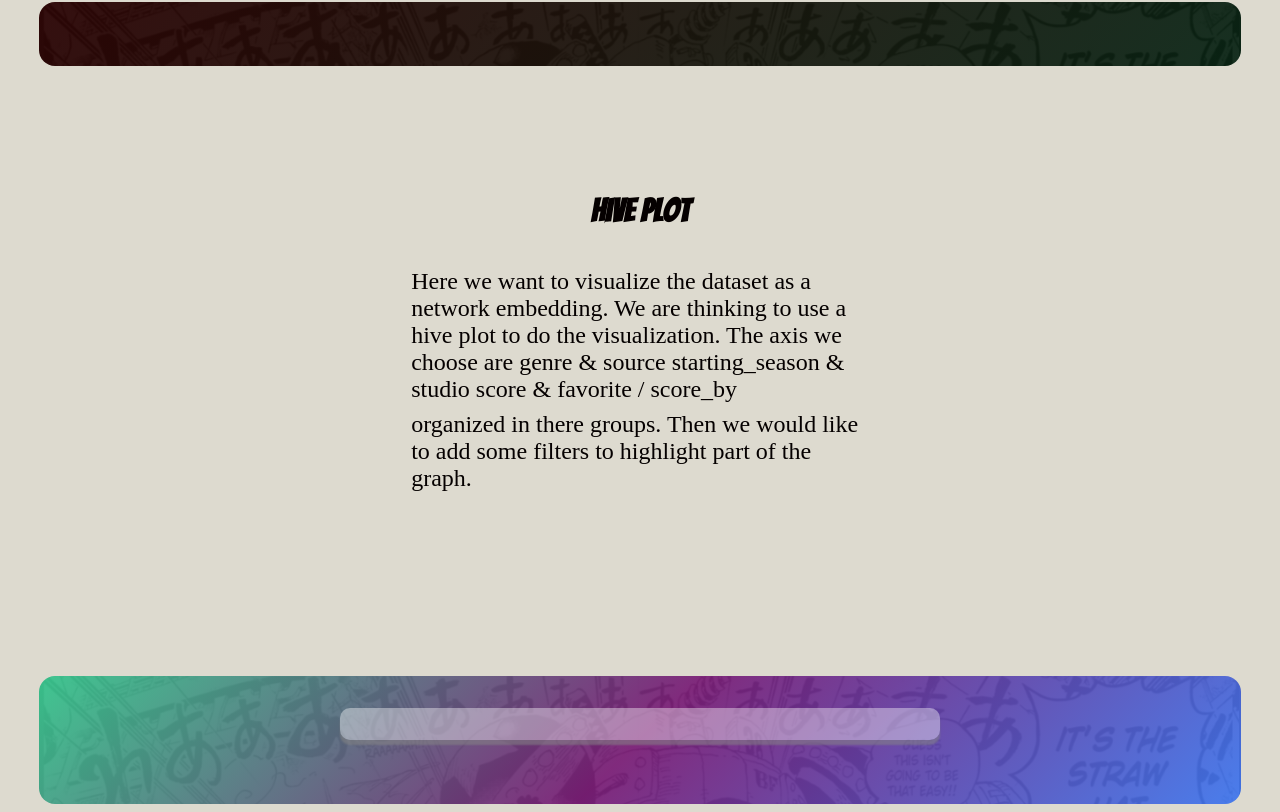
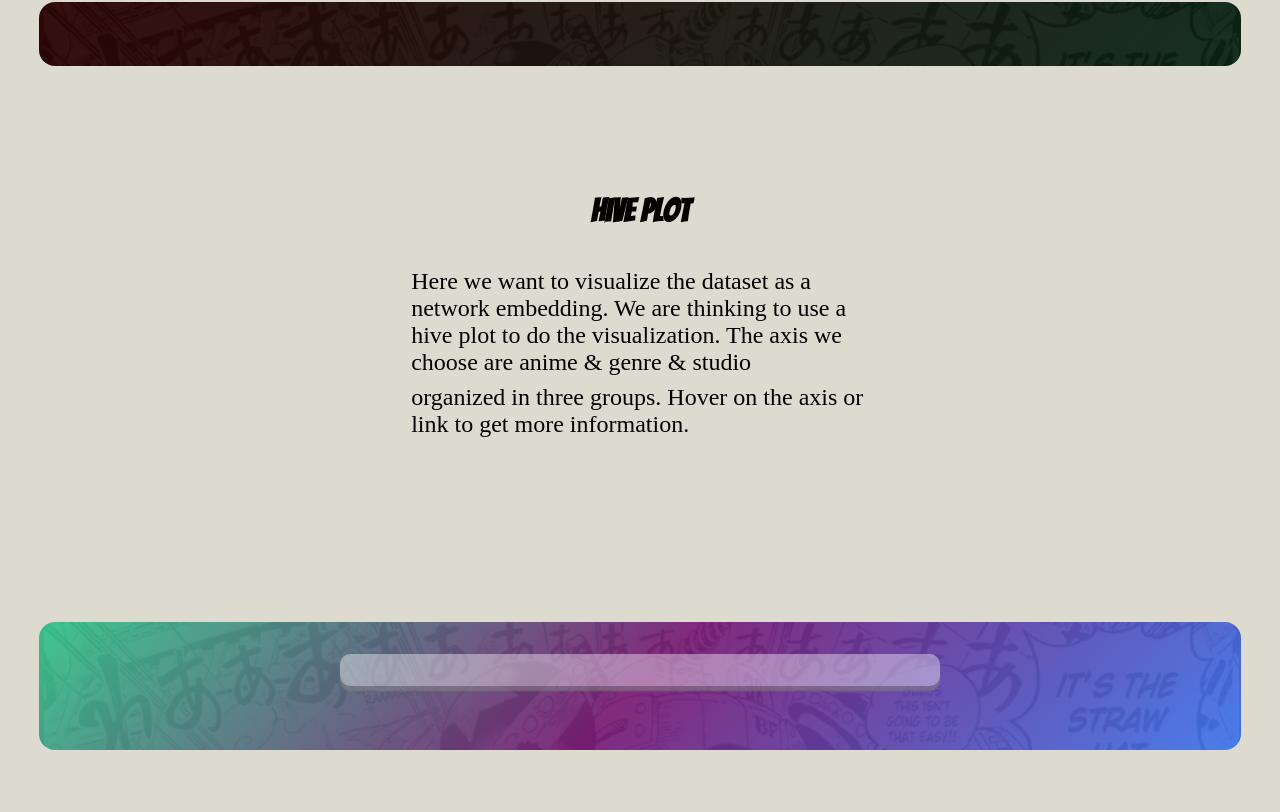
Before and after one commit to AutomnePAN/INF552-anime-visualisation, a website: page index.html in a window 1280 px wide. Shown: the part 1463-2275 px from the top of the page. After the commit the page ends 2221 px from the top, so only its background shows below. Drawn offline with Linux system fonts and the light colour scheme; no server answers; files whose address does not match are found by name; a web font is replaced by a local one.

Commit message:
update descriptiom

```diff
--- a/index.html
+++ b/index.html
@@ -46,8 +46,8 @@
         <div class="description  description-hive-plot">
             <h3 class="description-title">Hive Plot</h3>
             <div class="description-content">
-                <p>Here we want to visualize the dataset as a network embedding. We are thinking to use a hive plot to do the visualization. The axis we choose are genre & source starting_season & studio score & favorite / score_by</p>
-                <p>organized in there groups. Then we would like to add some filters to highlight part of the graph.</p>
+                <p>Here we want to visualize the dataset as a network embedding. We are thinking to use a hive plot to do the visualization. The axis we choose are anime & genre & studio</p>
+                <p>organized in three groups. Hover on the axis or link to get more information.</p>
             </div>
         </div>
         <div class="hiveplot" id="hivePlot">
```
